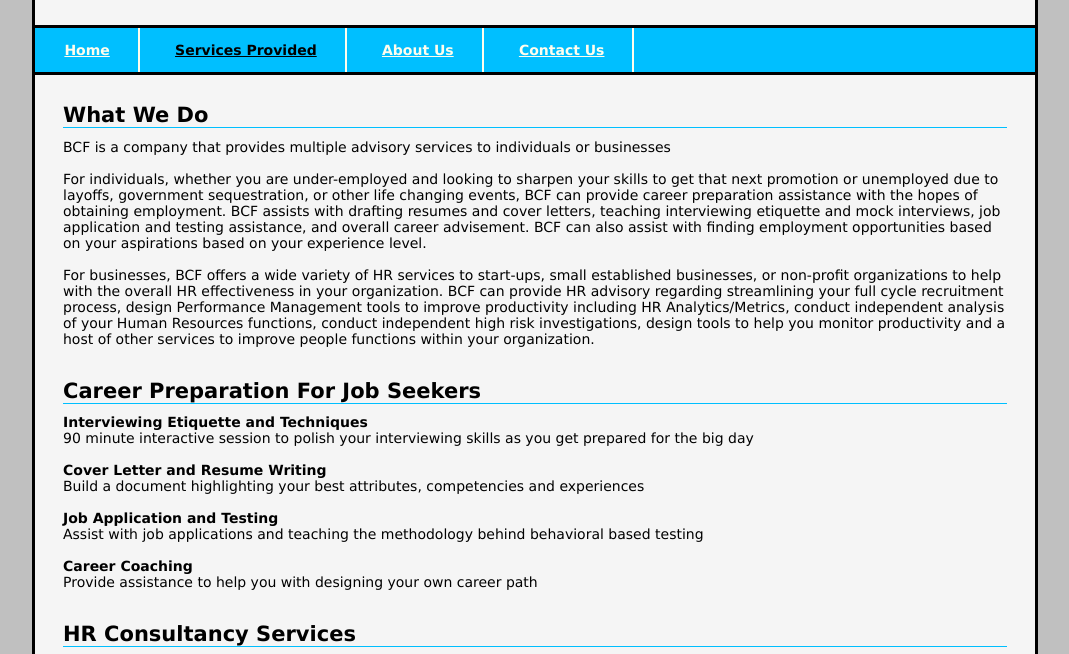
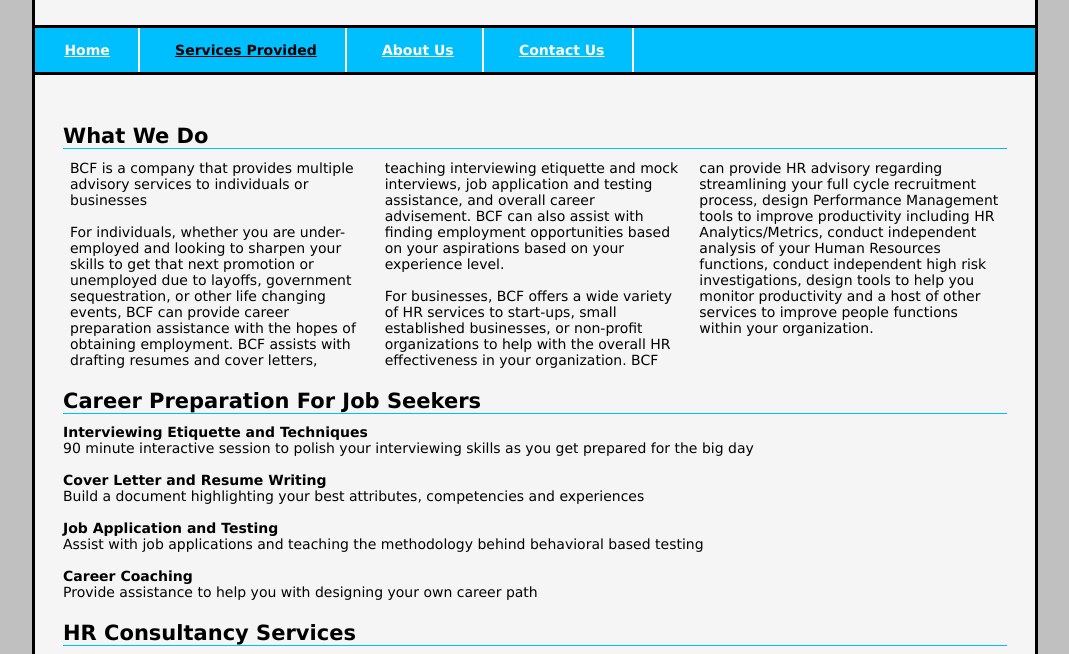
Before and after one commit to mhanna49/BCF-Website, a plain HTML site: page services.html in a window 1280 px wide. Shown: the part 139-793 px from the top of the page, without its empty margins (105-1174 px from the left). Drawn offline with Linux system fonts and the light colour scheme.

Commit message:
Finished Site
The site has been finished for the project, but further improvements may
come to the site in the future.

```diff
--- a/services.html
+++ b/services.html
@@ -1,9 +1,10 @@
+<!-- Michael Hanna and Kyle Liechty: CMIS 300, Project 2: Client Web Site -->
 <!DOCTYPE html>
 <html lang="en">
 
 <head>
 	<meta charset="utf-8">
-	<meta name="description" content="Booker Career and Consulting Services | Services Provided">
+	<meta name="description" content="Booker Career and Consulting Services is a preparation consultancy firm specializing in an array of HR services to help individuals or businesses to achieve current or future goals.">
 	<meta name="keywords" content="hr consultant, hr consultancy, hrm, human resources, o'fallon illinois, mecoe booker, services, services provided">
 	<title>Booker Career and Consulting Services | Services Provided</title>
 	<link rel="shortcut icon" href="images/favicon.ico">
@@ -25,9 +26,11 @@
 	</nav>
 	<section>
 		<h2>What We Do</h2>
-			<p>BCF is a company that provides multiple advisory services to individuals or businesses</p><br>
-			<p>For individuals, whether you are under-employed and looking to sharpen your skills to get that next promotion or unemployed due to layoffs, government sequestration, or other life changing events, BCF can provide career preparation assistance with the hopes of obtaining employment. BCF assists with drafting resumes and cover letters, teaching interviewing etiquette and mock interviews, job application and testing assistance, and overall career advisement. BCF can also assist with finding employment opportunities based on your aspirations based on your experience level.</p><br>
-			<p>For businesses, BCF offers a wide variety of HR services to start-ups, small established businesses, or non-profit organizations to help with the overall HR effectiveness in your organization.  BCF can provide HR advisory regarding streamlining your full cycle recruitment process, design Performance Management tools to improve productivity including HR Analytics/Metrics, conduct independent analysis of your Human Resources functions, conduct independent high risk investigations, design tools to help you monitor productivity and a host of other services to improve people functions within your organization.<p><br><br>
+			<article>
+				<p>BCF is a company that provides multiple advisory services to individuals or businesses</p><br>
+				<p>For individuals, whether you are under-employed and looking to sharpen your skills to get that next promotion or unemployed due to layoffs, government sequestration, or other life changing events, BCF can provide career preparation assistance with the hopes of obtaining employment. BCF assists with drafting resumes and cover letters, teaching interviewing etiquette and mock interviews, job application and testing assistance, and overall career advisement. BCF can also assist with finding employment opportunities based on your aspirations based on your experience level.</p><br>
+				<p>For businesses, BCF offers a wide variety of HR services to start-ups, small established businesses, or non-profit organizations to help with the overall HR effectiveness in your organization.  BCF can provide HR advisory regarding streamlining your full cycle recruitment process, design Performance Management tools to improve productivity including HR Analytics/Metrics, conduct independent analysis of your Human Resources functions, conduct independent high risk investigations, design tools to help you monitor productivity and a host of other services to improve people functions within your organization.<p>
+			</article>
 		<h2>Career Preparation For Job Seekers</h2>
 			<h4>Interviewing Etiquette and Techniques</h4>
 				<p>90 minute interactive session to polish your interviewing skills as you get prepared for the big day</p><br>
@@ -36,7 +39,7 @@
 			<h4>Job Application and Testing</h4>
 				<p>Assist with job applications and teaching the methodology behind behavioral based testing</p><br>
 			<h4>Career Coaching</h4>
-				<p>Provide assistance to help you with designing your own career path</p><br><br>
+				<p>Provide assistance to help you with designing your own career path</p>
 		<h2>HR Consultancy Services</h2>
 		<article>
 			<ul>
--- a/styles/main.css
+++ b/styles/main.css
@@ -1,3 +1,4 @@
+/* Michael Hanna and Kyle Liechty: CMIS 300, Project 2: Client Web Site */
 article, aside, figure, footer, header, nav, section {
     display: block;
 }
@@ -61,6 +62,7 @@ section {
 }
 section h2 {
 	border-bottom: 1px solid #00BFFF;
+	margin-top: 1em;
 	margin-bottom: .5em;
 }
 #bwpro_background {
@@ -104,6 +106,7 @@ article {
 	-moz-column-gap: 1em;
 	-webkit-column-gap: 1em;
 	column-gap: 1em;
+	padding: 0em .5em;
 }
 ul {
 	list-style-type: none;
```
Also changed, not shown: about.html (+3 -2 lines), contact.html (+2 -1 lines), index.html (+2 -1 lines), 3 other files.
